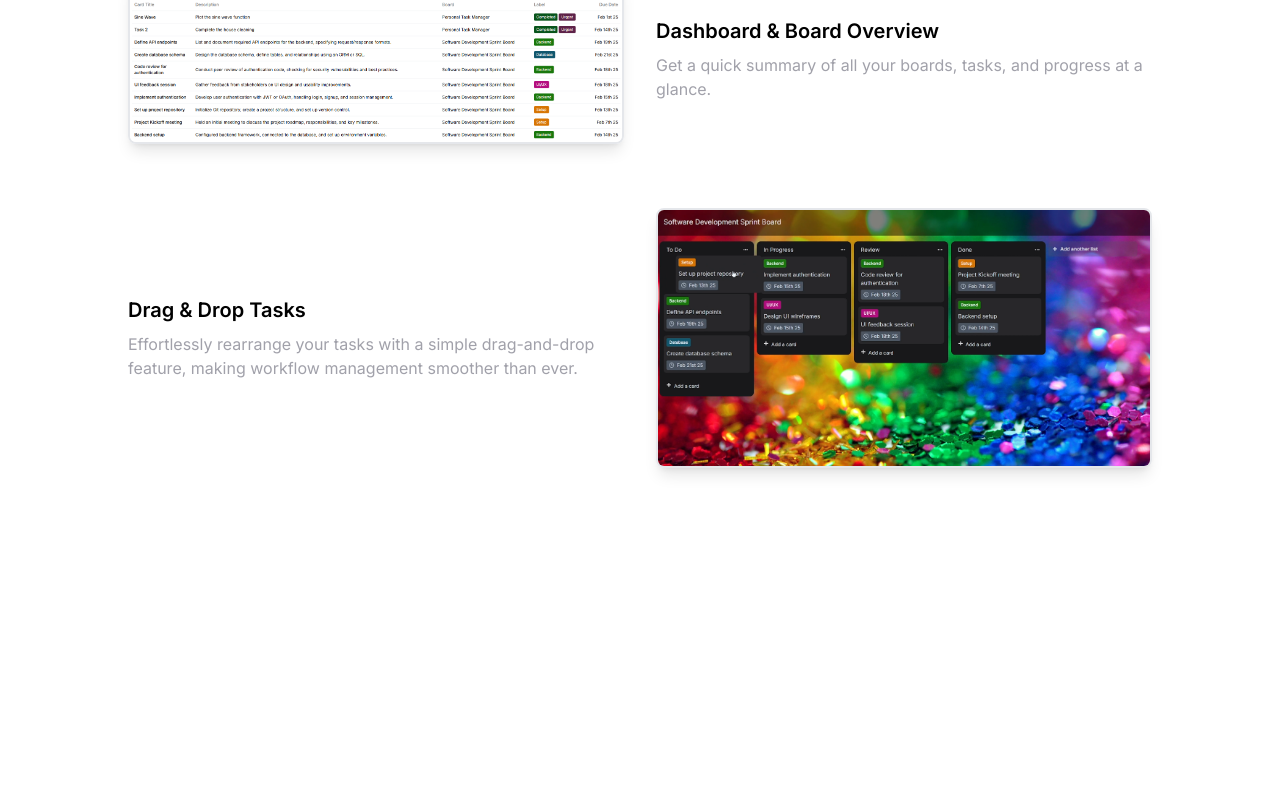
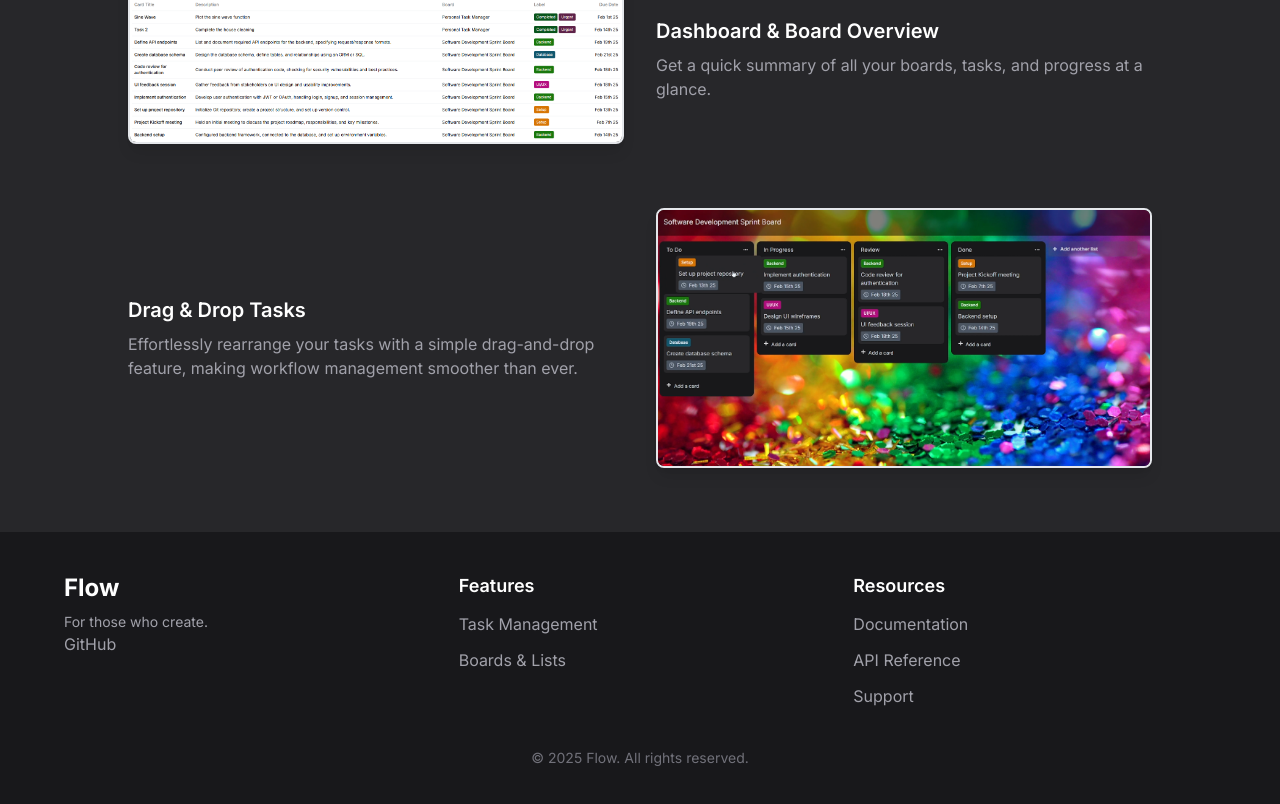
Before and after one commit to niranjanblank/flow_frontend, a Next.js app: page / in a window 1280 px wide. Shown: the part 1973-2777 px from the top of the page. Before the commit the page ends 2505 px from the top, so only its background shows below. Built offline with nearby package versions, Linux system fonts and the light colour scheme.

Commit message:
LRU cache added to store the validated tokens, so we dont have to reach the api to verify each request, added 5 minutes ttl for the lru cache, and added footer for tbe main page

```diff
--- a/app/components/HomePage/FeatureCard.tsx
+++ b/app/components/HomePage/FeatureCard.tsx
@@ -4,7 +4,7 @@ import { motion } from "framer-motion";
 
 export function FeatureCard({ screenshot, title, subtitle, left }: { screenshot: string; title: string; subtitle: string; left: boolean }) {
     return (
-        <div className={`grid grid-cols-1 md:grid-cols-2 gap-8 w-full max-w-5xl items-center mb-12`}>
+        <div className={`grid grid-cols-1 md:grid-cols-2 gap-8 w-full max-w-5xl items-center mb-12 text-white`}>
             {/* Conditionally Render Image First or Text First */}
             {left ? (
                 <>
--- a/app/components/HomePage/Footer.tsx
+++ b/app/components/HomePage/Footer.tsx
@@ -1,7 +1,35 @@
-export function Footer(){
+"use client";
+
+export default function Footer() {
     return (
-        <>
-        Footer will be rendered here
-        </>
-    )
+        <footer className="bg-zinc-900 text-white py-10 px-6">
+            <div className="max-w-6xl mx-auto grid grid-cols-1 md:grid-cols-3 gap-8">
+                {/* Branding and Tagline */}
+                <div>
+                    <h2 className="text-2xl font-bold">Flow</h2>
+                    <p className="text-zinc-400 text-sm mt-2">For those who create.</p>
+                    <a href="https://github.com/niranjanblank/flow_frontend" target="_blank" className="text-zinc-400 hover:text-white transition">GitHub</a>
+                </div>
+
+                {/* Navigation Links */}
+                <div className="flex flex-col space-y-3">
+                    <h4 className="text-lg font-semibold">Features</h4>
+                    <a href="#features" className="text-zinc-400 hover:text-white transition">Task Management</a>
+                    <a href="#features" className="text-zinc-400 hover:text-white transition">Boards & Lists</a>
+                </div>
+
+                <div className="flex flex-col space-y-3">
+                    <h4 className="text-lg font-semibold">Resources</h4>
+                    <a href="https://github.com/niranjanblank/flow_frontend"  target="_blank" className="text-zinc-400 hover:text-white transition">Documentation</a>
+                    <a href="https://github.com/niranjanblank/flow_frontend" target="_blank" className="text-zinc-400 hover:text-white transition">API Reference</a>
+                    <a href="https://github.com/niranjanblank/flow_frontend" target="_blank" className="text-zinc-400 hover:text-white transition">Support</a>
+                </div>
+            </div>
+
+            {/* Copyright and Attribution */}
+            <div className="text-center text-zinc-500 text-sm mt-10">
+                © {new Date().getFullYear()} Flow. All rights reserved.
+            </div>
+        </footer>
+    );
 }
--- a/app/page.tsx
+++ b/app/page.tsx
@@ -4,6 +4,7 @@ import Link from "next/link";
 import { FaTasks, FaRegCheckCircle, FaMobileAlt } from "react-icons/fa";
 
 import { FeatureCard } from "./components/HomePage/FeatureCard";
+import Footer from "./components/HomePage/Footer";
 
 const featureData = [
     {
@@ -84,7 +85,9 @@ export default function Home() {
 
         </main>
 
-        <section className="flex flex-col items-center justify-center w-full gap-4 py-4">
+        <section
+            id="features"
+            className="flex flex-col items-center justify-center w-full gap-4 py-4 bg-zinc-800">
                 {featureData.map((feature, index) => (
                     <FeatureCard
                         key={index}
@@ -95,6 +98,9 @@ export default function Home() {
                     />
                 ))}
             </section>
+        <section >
+           <Footer/>
+        </section>
         </>
     );
 }
--- a/package.json
+++ b/package.json
@@ -19,6 +19,7 @@
     "formik": "^2.4.5",
     "framer-motion": "^12.4.3",
     "jwt-decode": "^4.0.0",
+    "lru-cache": "^11.0.2",
     "lucide-react": "^0.471.1",
     "moment": "^2.30.1",
     "next": "14.1.0",
```
Also changed, not shown: middleware.ts (+23 -7 lines), 1 other file (tests, documents, lock files or other folders). Lines whose indentation alone changed are shown as unchanged.
